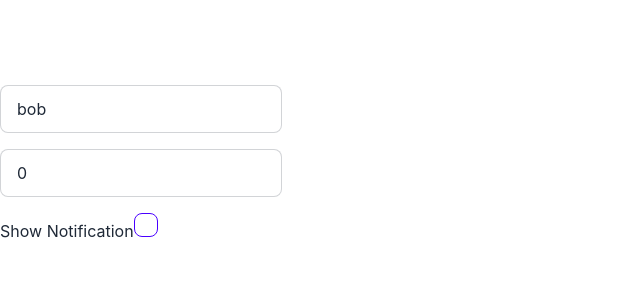
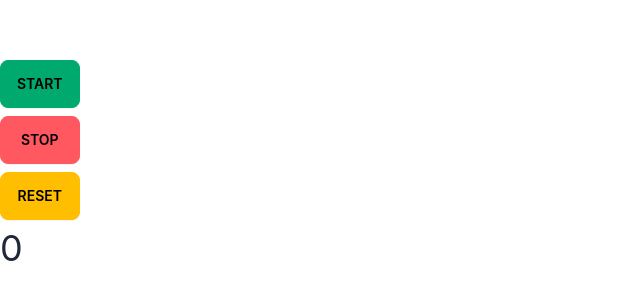
Before and after one commit to Boubacarkonate/melvynxReact, a React (Vite) app: page / in a window 1280 px wide. Shown: the part 236-536 px from the top of the page, without its empty margins (0-640 px from the left). Built offline with nearby package versions, Linux system fonts and the light colour scheme.

Commit message:
3  commit

```diff
--- /dev/null
+++ b/src/components/Minuteur.jsx
@@ -0,0 +1,50 @@
+import { useEffect } from "react"; // Importation du hook useEffect
+import { useState } from "react"; // Importation du hook useState
+
+const Minuteur = () => {
+    // Déclaration des états
+    const [count, setCount] = useState(0); // État pour le compteur
+    const [isRunning, setIsRunning] = useState(false); // État pour suivre si le minuteur est en cours de fonctionnement
+
+    useEffect(() => {
+        // Effet secondaire pour gérer l'intervalle du minuteur
+        let decompte;
+        if (isRunning) {
+            // Si le minuteur est en cours d'exécution
+            decompte = setInterval(() => {
+                setCount(prevCount => prevCount + 1); // Incrémente le compteur toutes les secondes
+            }, 1000);
+        }
+
+        return () => {
+            clearInterval(decompte); // Nettoyage de l'intervalle lorsque le composant est démonté ou lorsque isRunning change
+        };
+    }, [isRunning]); // L'effet est déclenché à chaque changement de isRunning
+
+    // Fonction pour démarrer le minuteur
+    const startTimer = () => {
+        setIsRunning(true);
+    };
+
+    // Fonction pour arrêter le minuteur
+    const stopTimer = () => {
+        setIsRunning(false);
+    };
+
+    // Fonction pour réinitialiser le minuteur
+    const resetTimer = () => {
+        setIsRunning(false); // Corrige le problème où isRunning était initialisé à 0 au lieu de false
+        setCount(0); // Réinitialise le compteur à 0
+    };
+
+    return (
+        <div className="flex flex-col gap-2">
+            <button className="btn btn-success" onClick={startTimer}>START</button>
+             <button className="btn btn-error" onClick={stopTimer}>STOP</button>
+           <button className="btn btn-warning" onClick={resetTimer}>RESET</button>
+            <p className="text-ellipsis text-4xl">{count}</p>
+        </div>
+    );
+};
+
+export default Minuteur;
--- a/src/components/TheUseEffect.jsx
+++ b/src/components/TheUseEffect.jsx
@@ -1,63 +1,66 @@
 import React, { useState, useEffect } from 'react';
 
-const NotificationCount = () => {
-  const [count, setCount] = useState(0);
 
+const TheUseEffect = () => {
+
+  const [number, setNumber] = useState(0);
+
+  const changeNumber = () => {
+    document.title = number;
+  };
+
+  // Utilisez useEffect pour exécuter changeNumber lorsque number change
   useEffect(() => {
-    console.log("count: " + count);
-    document.title = `Notifications ${count}`;
-  }, [count]);
+    changeNumber();
+  }, [number]); // Dépendance : number
 
   return (
-    <button
-      className="btn btn-primary btn-lg"
-      onClick={() => setCount(count + 1)}
-    >
-      {count}
-    </button>
+    <div>
+      <p>Number: {number}</p>
+      <button onClick={() => setNumber(number + 1)}>Increment</button>
+    </div>
   );
 };
 
-const TheUseEffect = () => {
-  const [name, setName] = useState("bob");
-  const [number, setNumber] = useState(0);
-  const [checked, setChecked] = useState(false);
 
-  useEffect(() => {
-    document.title = name;
-  }, [name]);
+//   const [number, setNumber] = useState(0);
+//   const [checked, setChecked] = useState(false);
+//   const [mousePosition, setMousePosition] = useState({
+//     x: 0,
+//     y: 0
+//   });
 
-  useEffect(() => {
-    document.title = number;
-  }, [number]);
+//   useEffect(() =>{
+//     const onMouseMove = (e) => {
+//         if (checked) {
+//             return;
+//         }
+//         setMousePosition({
+//             x: e.clientX,
+//             y: e.clientY
+//         })
+//     }
+//     document.addEventListener('mousemove', onMouseMove);
+//   }, [])
 
-  return (
-    <div className="flex flex-col gap-4">
-      <input
-        className="input input-bordered"
-        type="text"
-        value={name}
-        onChange={(e) => setName(e.target.value)}
-      />
-      <input
-        className="input input-bordered"
-        type="number"
-        value={number}
-        onChange={(e) => setNumber(Number(e.target.value))} // Convertir en nombre
-      />
-      <label>
-        Show Notification
-      <input
-        className="checkbox-primary checkbox"
-        type="checkbox"
-        checked={checked}
-        onChange={(e) => setChecked(e.target.checked)}
-      />
-      {checked ? <NotificationCount /> : null}
-      </label>
-    </div>
-  );
-};
+
+//   return (
+//     <div className="flex flex-col gap-4">
+//       <label>
+//         Enable on mouse move
+//       <input
+//         className="checkbox-primary checkbox"
+//         type="checkbox"
+//         checked={checked}
+//         onChange={(e) => setChecked(e.target.checked)}
+//       />
+//       </label>
+//       <pre>
+//         {JSON.stringify(mousePosition, null, 2)}
+//       </pre>
+//     </div>
+//   );
+// };
 
 //  const TheUseEffect = () => {
 //     const [duration, setDuration] = useState(5);
--- a/src/main.jsx
+++ b/src/main.jsx
@@ -1,11 +1,11 @@
 import React from 'react'
 import ReactDOM from 'react-dom/client'
 import './index.css'
-import TheUseEffect from './components/TheUseEffect.jsx'
+import Minuteur from './components/Minuteur.jsx'
 
 
 ReactDOM.createRoot(document.getElementById('root')).render(
   <React.StrictMode>
-   <TheUseEffect />
+   <Minuteur />
   </React.StrictMode>,
 )
```
